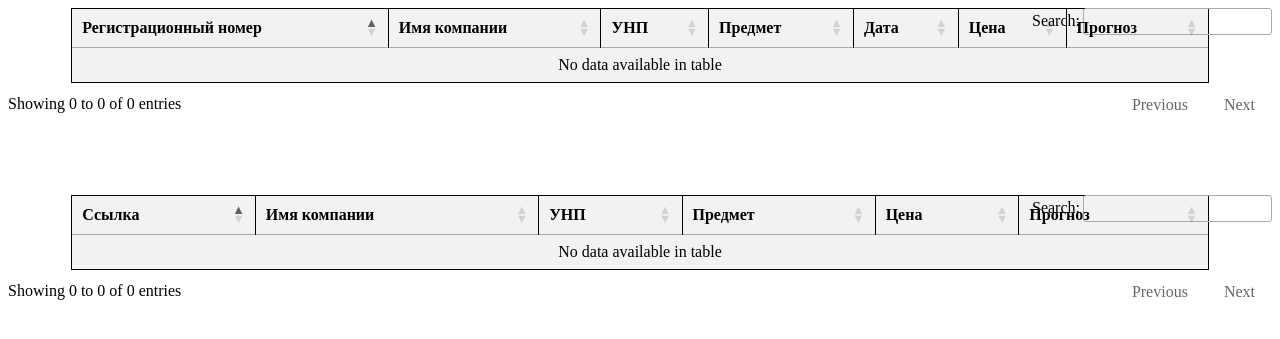
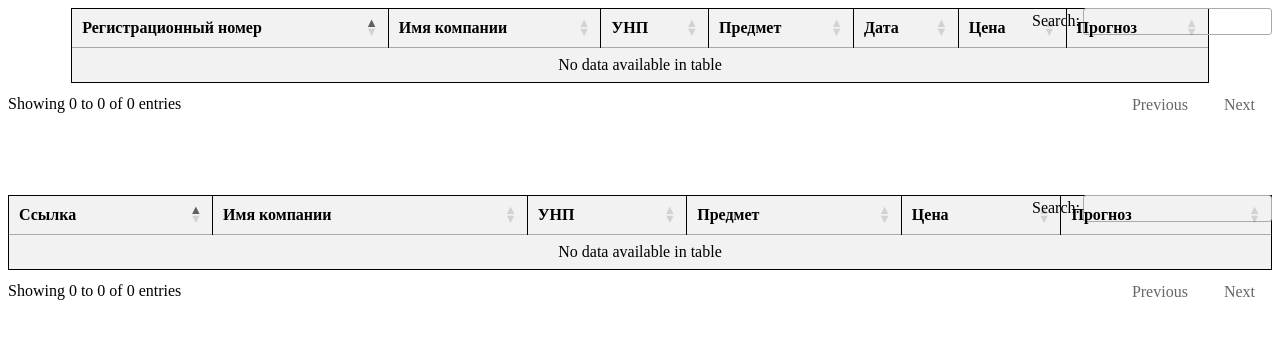
Before and after one commit to chernik1/parse_sales, a Django app: page / in a window 1280 px wide. Shown: the top 339 px of the page. Run offline with Django 4.2, Linux system fonts and the light colour scheme; data that the repository does not hold is empty; some libraries are stand-ins or nearby versions.

Commit message:
ai fix bag

```diff
--- a/main/static/css/main/index.css
+++ b/main/static/css/main/index.css
@@ -84,7 +84,7 @@ ul {
 
 #table-zaku {
     background-color: #f2f2f2;
-    width: 90%;
+    width: 100%;
 }
 #table-zaku td {
     background-color: #f2f2f2;
```
